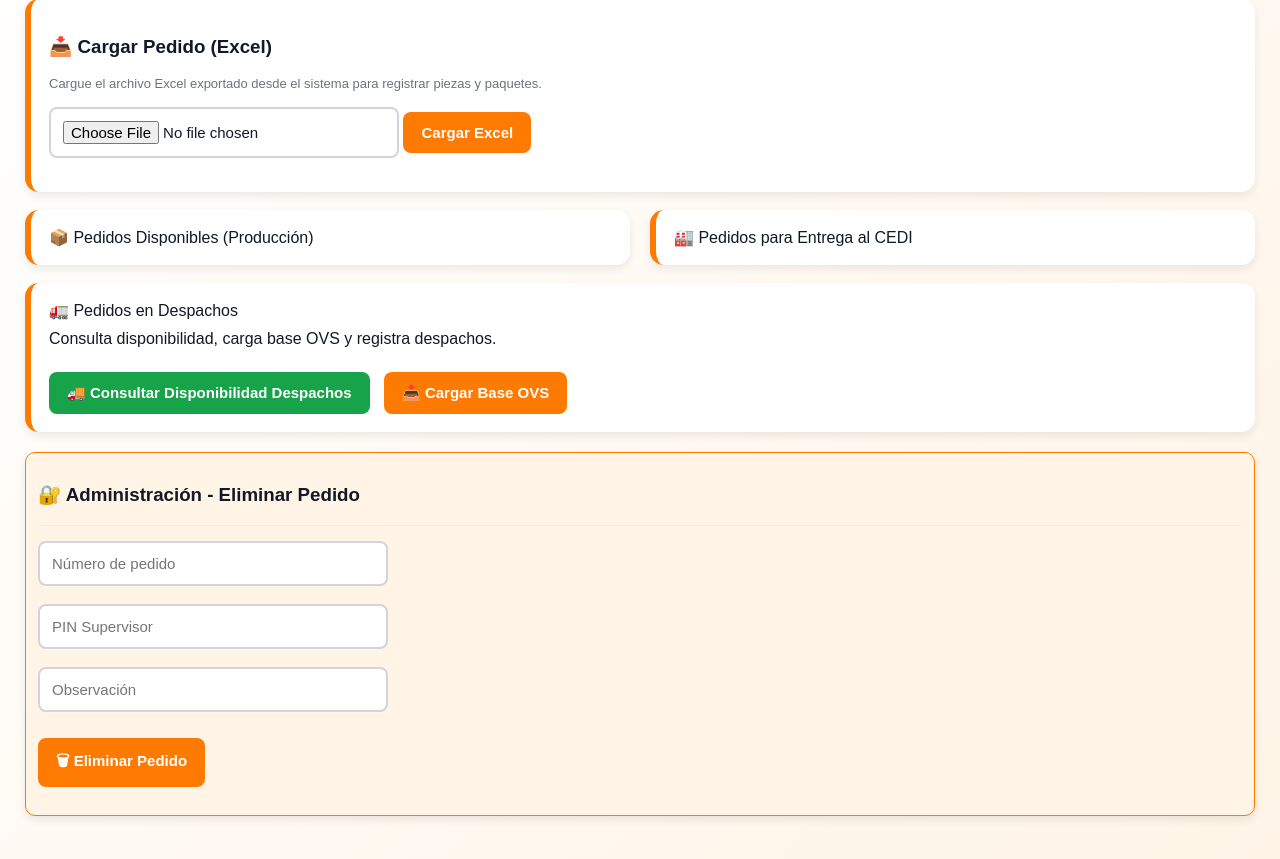
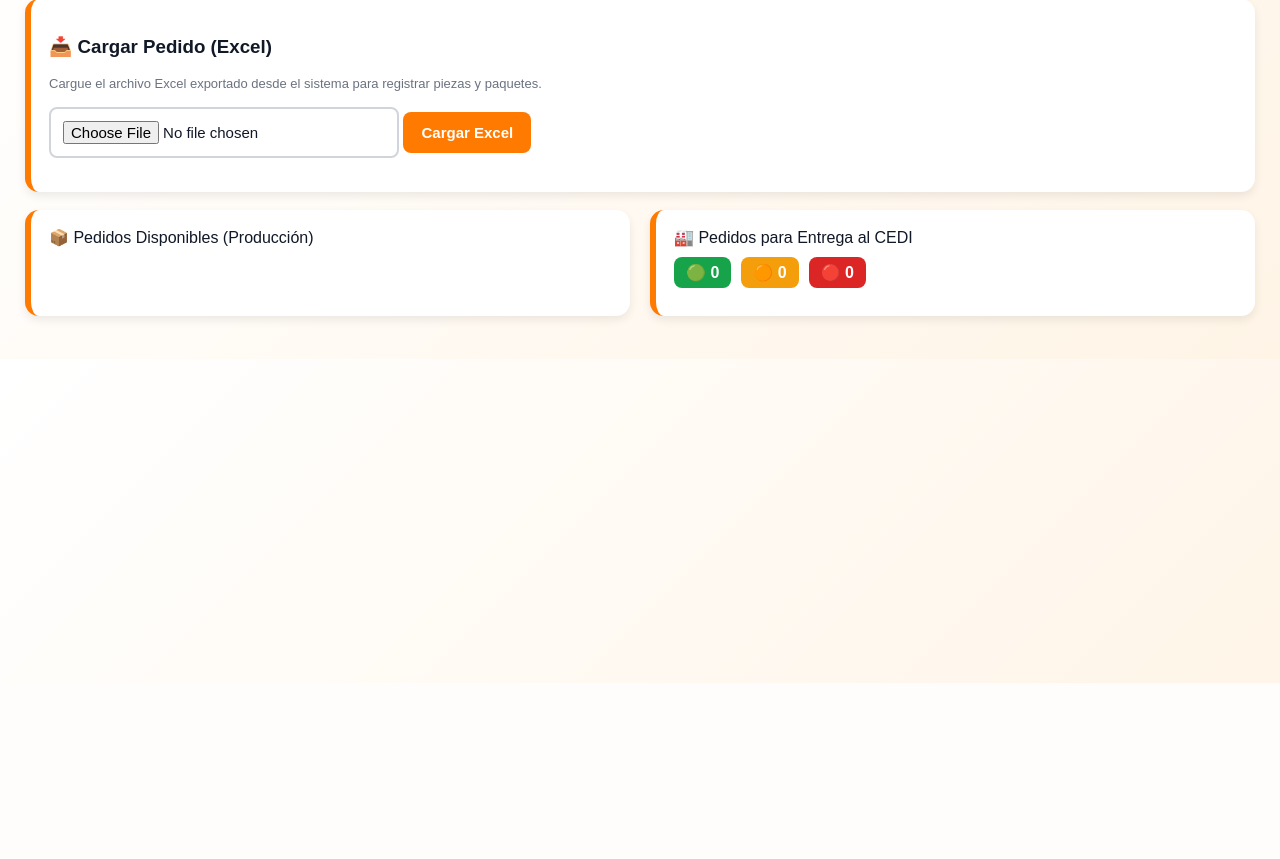
Before and after one commit to stevenova0408-maker/sgi-madecentro, a FastAPI app: page /pedidos in a window 1280 px wide. Shown: the part 117-976 px from the top of the page. After the commit the page ends 800 px from the top, so only its background shows below. Run offline with FastAPI, Linux system fonts and the light colour scheme; the visitor is signed in with stand-in values (Sample User, id 1); some libraries are stand-ins or nearby versions.

Commit message:
descripcion cambio

```diff
--- a/templates/pedidos.html
+++ b/templates/pedidos.html
@@ -147,17 +147,9 @@
 <h1>SGI - Pedidos Cargados</h1>
 
 <div style="display:flex; gap:10px;">
-<button class="btn-secondary" onclick="window.location.href='/dashboard'">
-📊 Dashboard
-</button>
-
-<button class="btn-secondary" onclick="window.location.href='/login'">
-🏭 Cambiar Planta
-</button>
-
-<button class="btn-secondary" onclick="window.location.href='/logout'">
-🔓 Cerrar Sesión
-</button>
+<button class="btn-secondary" onclick="window.location.href='/dashboard'">📊 Dashboard</button>
+<button class="btn-secondary" onclick="window.location.href='/login'">🏭 Cambiar Planta</button>
+<button class="btn-secondary" onclick="window.location.href='/logout'">🔓 Cerrar Sesión</button>
 </div>
 </header>
 
@@ -181,154 +173,34 @@
 </div>
 
 <div class="card">
+
 <div class="titulo-seccion">🏭 Pedidos para Entrega al CEDI</div>
-<div id="lista_entrega"></div>
+
+<div style="display:flex;gap:10px;margin-top:10px;margin-bottom:10px;font-weight:bold">
+
+<div style="background:#16a34a;color:white;padding:6px 12px;border-radius:8px">
+🟢 <span id="cedi_verde">0</span>
+</div>
+
+<div style="background:#f59e0b;color:white;padding:6px 12px;border-radius:8px">
+🟠 <span id="cedi_naranja">0</span>
+</div>
+
+<div style="background:#dc2626;color:white;padding:6px 12px;border-radius:8px">
+🔴 <span id="cedi_rojo">0</span>
 </div>
 
 </div>
 
-<div class="card">
-<div class="titulo-seccion">🚛 Pedidos en Despachos</div>
+<div id="lista_entrega"></div>
 
-<p style="margin-top:10px;">
-Consulta disponibilidad, carga base OVS y registra despachos.
-</p>
-
-<button class="btn-entrega"
-onclick="window.location.href='/despachos'">
-🚚 Consultar Disponibilidad Despachos
-</button>
-
-<button style="margin-left:10px;"
-onclick="cargarExcelDespachos()">
-📥 Cargar Base OVS
-</button>
-</div>
-
-<div class="card admin-box">
-<h3>🔐 Administración - Eliminar Pedido</h3>
-
-<div class="divider"></div>
-
-<input type="text" id="pedido_eliminar" placeholder="Número de pedido">
-<br><br>
-
-<input type="password" id="pin_eliminar" placeholder="PIN Supervisor">
-<br><br>
-
-<input type="text" id="obs_eliminar" placeholder="Observación">
-<br><br>
-
-<button onclick="eliminarPedido()">🗑 Eliminar Pedido</button>
-<p id="mensaje_eliminar" class="msg"></p>
 </div>
 
 </div>
 
 <script>
 
-let paginaActual = 1;
 const tamañoPagina = 5;
-
-async function subirExcel() {
-
-let archivo = document.getElementById("archivoExcel").files[0];
-
-if (!archivo) {
-document.getElementById("mensaje_excel").innerText = "❌ Seleccione un archivo Excel";
-return;
-}
-
-let formData = new FormData();
-formData.append("file", archivo);
-
-let res = await fetch("/subir_excel", {
-method: "POST",
-body: formData
-});
-
-let data = await res.json();
-
-if (!res.ok) {
-document.getElementById("mensaje_excel").innerText = "❌ " + (data.detail || "Error");
-return;
-}
-
-document.getElementById("mensaje_excel").innerText = "✅ " + data.mensaje;
-
-cargarProduccion(1);
-cargarEntrega(1);
-}
-
-async function cargarProduccion(page = 1) {
-
-paginaActual = page;
-
-let res = await fetch(`/api/pedidos_produccion?page=${page}&size=${tamañoPagina}`);
-if (!res.ok) return;
-
-let response = await res.json();
-let data = response.data || [];
-let totalPaginas = response.total_paginas || 1;
-
-let htmlProduccion = "";
-
-if (data.length === 0) {
-htmlProduccion = "<p>📭 No hay pedidos en producción.</p>";
-} else {
-
-data.forEach(p => {
-
-let clase = p.semaforo === "EN CURSO" ? "amarillo" : "rojo";
-
-htmlProduccion += `
-<div class="pedido-item">
-
-<p><b>Pedido:</b> ${p.numero_pedido}</p>
-<p><b>Cliente:</b> ${p.cliente}</p>
-
-<p><b>${p.escaneadas}/${p.total_piezas}</b> (${p.porcentaje}%)</p>
-
-<p><span class="semaforo ${clase}">${p.semaforo}</span></p>
-
-<!-- NUEVO -->
-<p><b>Fecha cargue:</b> ${p.fecha_cargue ?? "-"}</p>
-
-<!-- NUEVO -->
-<p><b>Horas desde cargue:</b> ${p.horas_desde_cargue ?? 0} h</p>
-
-<!-- NUEVO -->
-<p>
-<span class="semaforo ${p.alerta_24h === "ATRASADO" ? "rojo" : "verde"}">
-${p.alerta_24h ?? "OK"}
-</span>
-</p>
-
-<button onclick="window.location.href='/iniciar_sesion/${p.id}'">
-🔍 Ingresar a Pistoleo
-</button>
-
-</div>
-`;
-});
-
-htmlProduccion += `
-<div class="paginacion">
-<button ${page === 1 ? "disabled" : ""}
-onclick="cargarProduccion(${page - 1})">
-⬅
-</button>
-Página ${page} de ${totalPaginas}
-<button ${page >= totalPaginas ? "disabled" : ""}
-onclick="cargarProduccion(${page + 1})">
-➡
-</button>
-</div>
-`;
-}
-
-document.getElementById("lista_pedidos").innerHTML = htmlProduccion;
-}
 
 async function cargarEntrega(page = 1) {
 
@@ -339,18 +211,52 @@
 let data = response.data || [];
 let totalPaginas = response.total_paginas || 1;
 
+let verde = 0;
+let naranja = 0;
+let rojo = 0;
+
+data.forEach(p => {
+if (p.semaforo === "VERDE") verde++;
+if (p.semaforo === "NARANJA") naranja++;
+if (p.semaforo === "ROJO") rojo++;
+});
+
+let v = document.getElementById("cedi_verde");
+let n = document.getElementById("cedi_naranja");
+let r = document.getElementById("cedi_rojo");
+
+if (v) v.innerText = verde;
+if (n) n.innerText = naranja;
+if (r) r.innerText = rojo;
+
 let htmlEntrega = "";
 
 if (data.length === 0) {
+
 htmlEntrega = "<p>📭 No hay pedidos listos para entrega.</p>";
+
 } else {
 
 data.forEach(p => {
 
+let claseSemaforo =
+p.semaforo === "VERDE" ? "verde" :
+p.semaforo === "NARANJA" ? "amarillo" : "rojo";
+
 htmlEntrega += `
 <div class="pedido-item">
+
 <p><b>Pedido:</b> ${p.numero_pedido}</p>
+
 <p><b>Cliente:</b> ${p.cliente}</p>
+
+<p><b>Fecha ingreso CEDI:</b> ${p.fecha_entrada_cedi ?? "-"}</p>
+
+<p>
+<span class="semaforo ${claseSemaforo}">
+${p.semaforo ?? "-"}
+</span>
+</p>
 
 <button class="btn-entrega"
 onclick="window.location.href='/entrega_cedi/${p.id}'">
@@ -363,55 +269,21 @@
 
 htmlEntrega += `
 <div class="paginacion">
-<button ${page === 1 ? "disabled" : ""}
-onclick="cargarEntrega(${page - 1})">
-⬅
-</button>
+<button ${page === 1 ? "disabled" : ""} onclick="cargarEntrega(${page - 1})">⬅</button>
 Página ${page} de ${totalPaginas}
-<button ${page >= totalPaginas ? "disabled" : ""}
-onclick="cargarEntrega(${page + 1})">
-➡
-</button>
+<button ${page >= totalPaginas ? "disabled" : ""} onclick="cargarEntrega(${page + 1})">➡</button>
 </div>
 `;
+
 }
 
 document.getElementById("lista_entrega").innerHTML = htmlEntrega;
+
 }
 
-async function eliminarPedido() {
-
-let pedido = document.getElementById("pedido_eliminar").value.trim();
-let pin = document.getElementById("pin_eliminar").value.trim();
-let obs = document.getElementById("obs_eliminar").value.trim();
-
-if (!pedido || !pin || !obs) return;
-
-let formData = new FormData();
-formData.append("numero_pedido", pedido);
-formData.append("pin", pin);
-formData.append("observacion", obs);
-
-let res = await fetch("/admin/eliminar_pedido", {
-method: "POST",
-body: formData
-});
-
-let data = await res.json();
-
-if (res.ok) {
-document.getElementById("mensaje_eliminar").innerText = "✅ Pedido eliminado";
-cargarProduccion(1);
-cargarEntrega(1);
-} else {
-document.getElementById("mensaje_eliminar").innerText = "❌ " + (data.detail || "Error");
-}
-}
-
-cargarProduccion(1);
 cargarEntrega(1);
 
 </script>
 
 </body>
-</html/api/pedidos_produccion
+</html>
```
